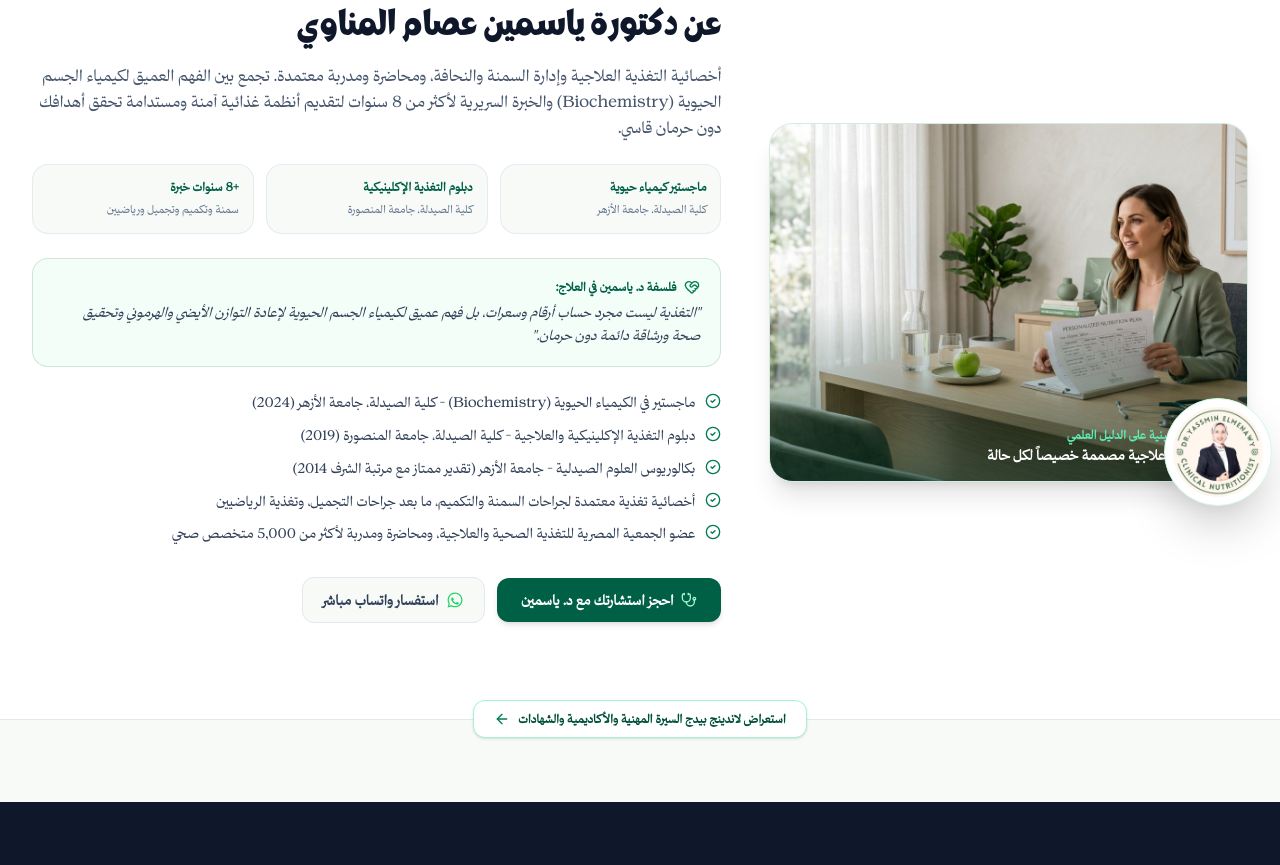
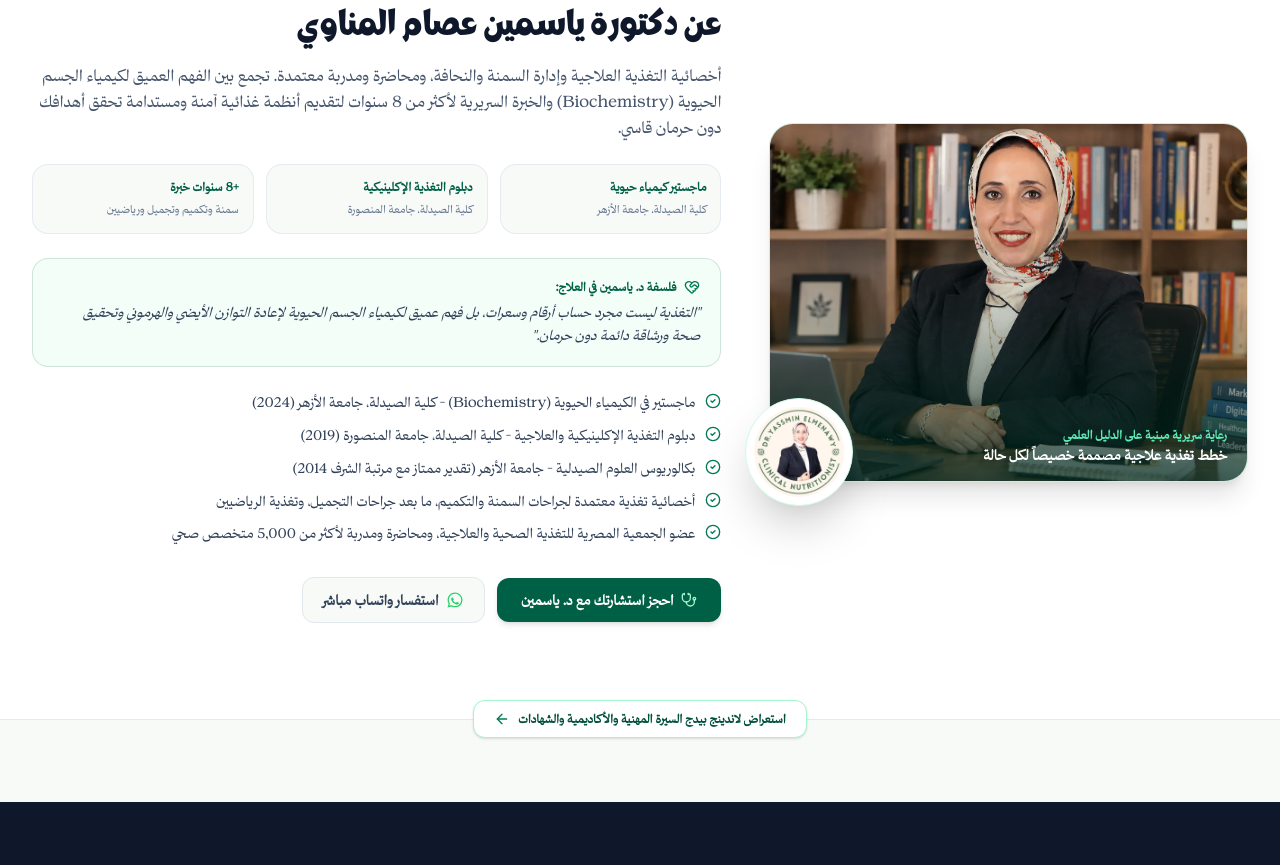
Before and after one commit to Mahmoud14161/Dr-Yasmin, a React (Vite) app: page / in a window 1280 px wide. Shown: the part 8306-9171 px from the top of the page. Built offline with nearby package versions, Linux system fonts and the light colour scheme.

Commit message:
Update AboutDoctor image to alibrary.webp and fix badge alignment

```diff
--- a/src/components/AboutDoctor.tsx
+++ b/src/components/AboutDoctor.tsx
@@ -19,14 +19,14 @@ export const AboutDoctor: React.FC<AboutDoctorProps> = ({ onOpenBooking }) => {
           <div className="lg:col-span-5 relative">
             <div className="relative rounded-3xl overflow-hidden bg-emerald-50 border border-emerald-900/10 shadow-xl aspect-[4/3]">
               <img
-                src="/src/assets/images/clinic_consultation_desk_1792189375511.jpg"
+                src="/photos/alibrary.webp"
                 alt="عيادة د. ياسمين عصام المناوي للتغذية العلاجية"
-                className="w-full h-full object-cover"
+                className="w-full h-full object-cover object-top"
                 referrerPolicy="no-referrer"
               />
-              <div className="absolute inset-0 bg-gradient-to-t from-emerald-950/60 via-transparent to-transparent" />
+              <div className="absolute inset-0 bg-gradient-to-t from-emerald-950/75 via-emerald-950/15 to-transparent" />
 
-              <div className="absolute bottom-4 right-4 left-4 text-white">
+              <div className="absolute bottom-4 right-5 left-24 text-white text-right">
                 <span className="text-xs font-bold text-emerald-300 block mb-0.5">
                   رعاية سريرية مبنية على الدليل العلمي
                 </span>
@@ -36,8 +36,8 @@ export const AboutDoctor: React.FC<AboutDoctorProps> = ({ onOpenBooking }) => {
               </div>
             </div>
 
-            {/* Official Logo Emblem floating badge */}
-            <div className="absolute -bottom-6 -right-4 sm:-right-6 bg-white p-2 rounded-full shadow-2xl border border-emerald-100">
+            {/* Official Logo Emblem floating badge positioned on bottom-left so it never overlaps RTL caption */}
+            <div className="absolute -bottom-6 -left-4 sm:-left-6 z-20 bg-white p-2 rounded-full shadow-2xl border border-emerald-100">
               <DoctorLogo size={90} variant="full-badge" />
             </div>
           </div>
```
